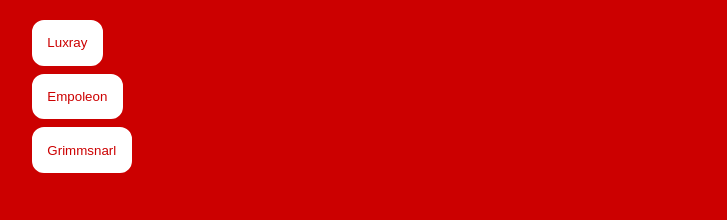
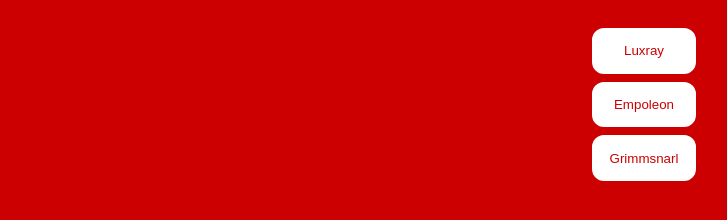
Before and after one commit to mperi070/pokedex, a plain HTML site: page index.html in a window 1280 px wide. Shown: the whole page, without its empty margins (18-745 px from the left). Drawn offline with Linux system fonts and the light colour scheme.

Commit message:
Centered container

```diff
--- a/styles.css
+++ b/styles.css
@@ -1,5 +1,14 @@
 body {
     background-color: #CC0000;
+}
+
+.container {
+    display: flex;
+    flex-direction: column;
+    justify-content: center;
+    align-items: center;
+    width: 100vw;
+    margin-left: calc(50% - 50vw);
 }
 
 .button-class {
@@ -11,12 +20,14 @@ body {
     border: 2px #ffffff solid;
     outline: none;
     text-align: center;
-    display: inline-block;
+    /* display: inline-block; */
+    width: 100%;
 }
 
 .button-class:hover, .button-class:focus {
     cursor: pointer;
     opacity: 0.8;
+    color: #000000;
 }
 
 li {
```
